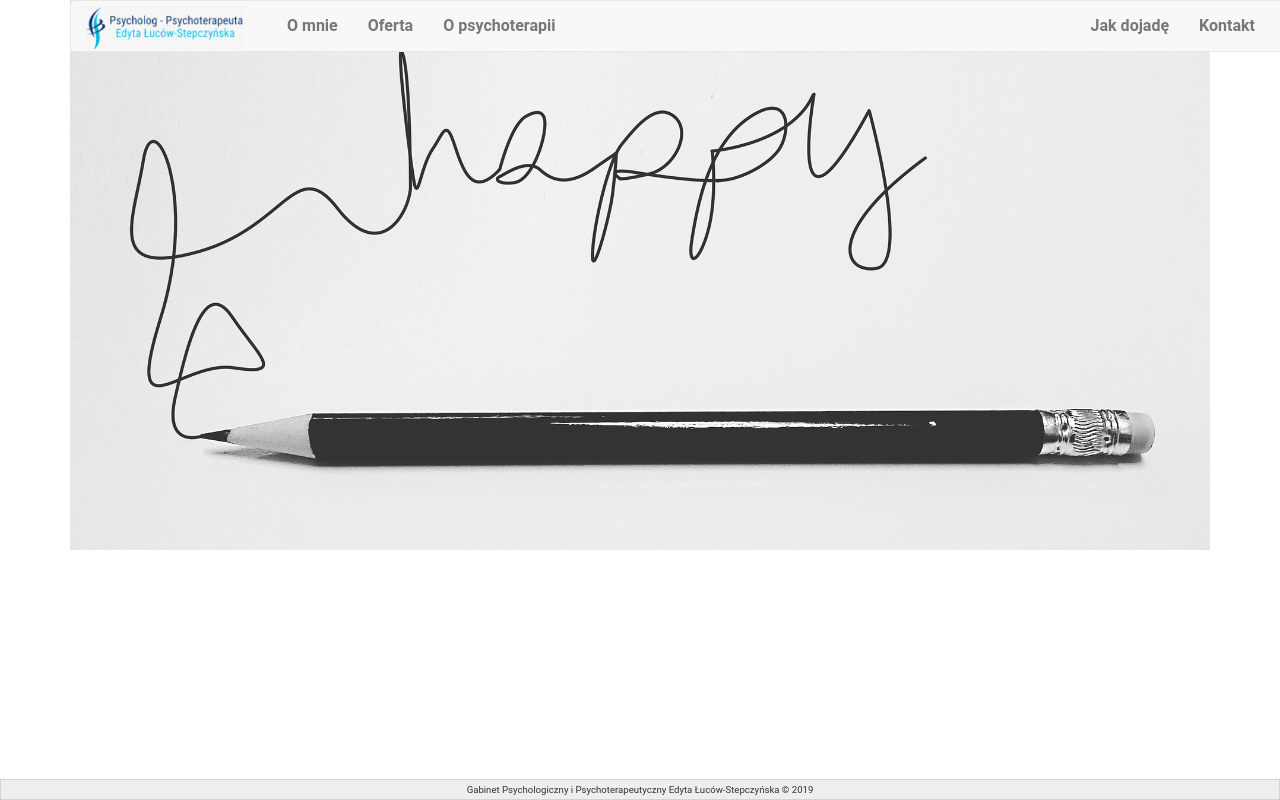
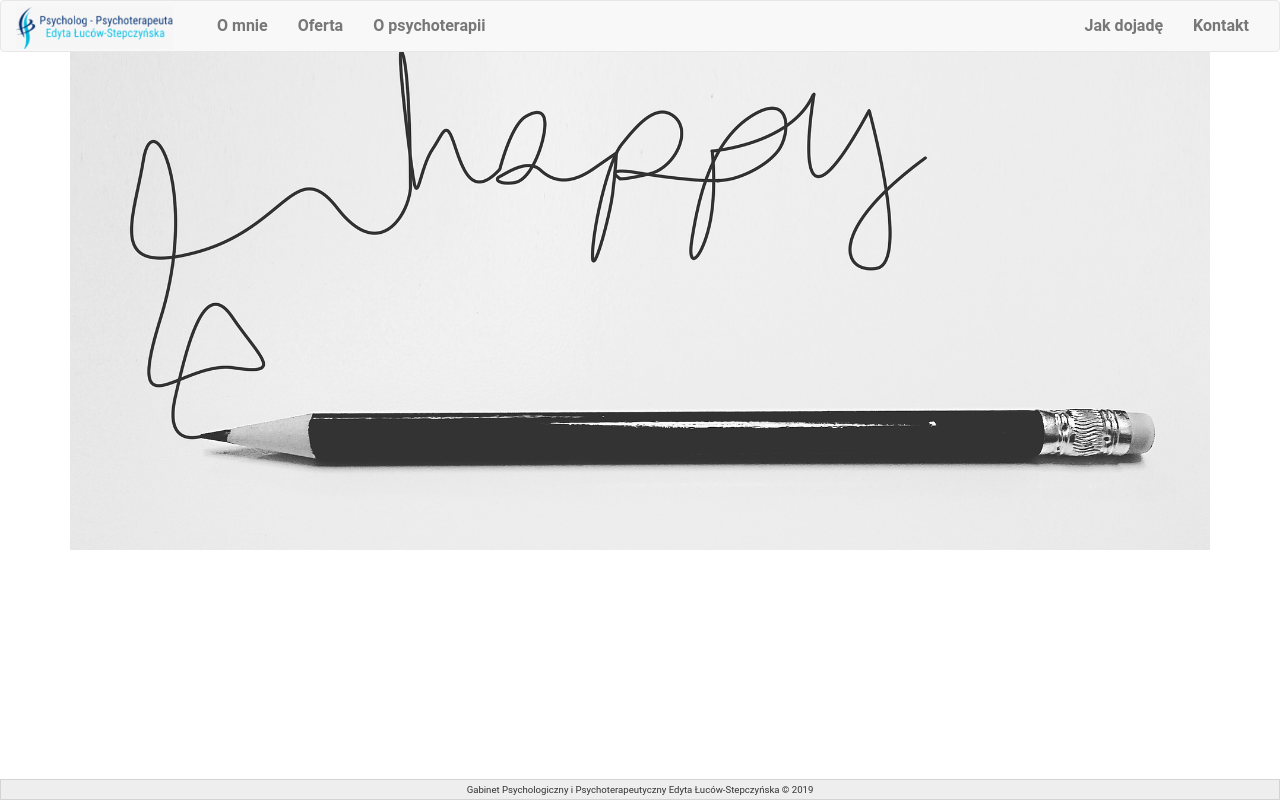
Before and after one commit to Ogar616/psychoterapia-kolobrzeg, a React (Create React App) app: page / in a window 1280 px wide. Built offline with nearby package versions, Linux system fonts and the light colour scheme.

Commit message:
sticky navbar fix

```diff
--- a/src/components/nav.js
+++ b/src/components/nav.js
@@ -59,7 +59,7 @@ class Nav extends Component {
               type="button"
               className="navbar-toggle collapsed"
               data-toggle="collapse"
-              data-target="#bs-example-navbar-collapse-1"
+              // data-target="#bs-example-navbar-collapse-1"
               aria-expanded="false"
             >
               <span className="sr-only">Toggle navigation</span>
--- a/src/styles/form.scss
+++ b/src/styles/form.scss
@@ -1,13 +1,12 @@
 form {
   width: 50%;
   text-align: center;
-
+  margin: 0 auto;
   label {
     margin-bottom: 0.5em;
     font-size: 1em;
   }
 }
-
 @media (max-width: 768px) {
   form {
     width: 100%;
--- a/src/styles/nav.scss
+++ b/src/styles/nav.scss
@@ -20,7 +20,8 @@ nav {
   }
 }
 .sticky {
-  width: 95%;
   position: fixed;
   top: 0;
+  left: 0;
+  right: 0;
 }
```
